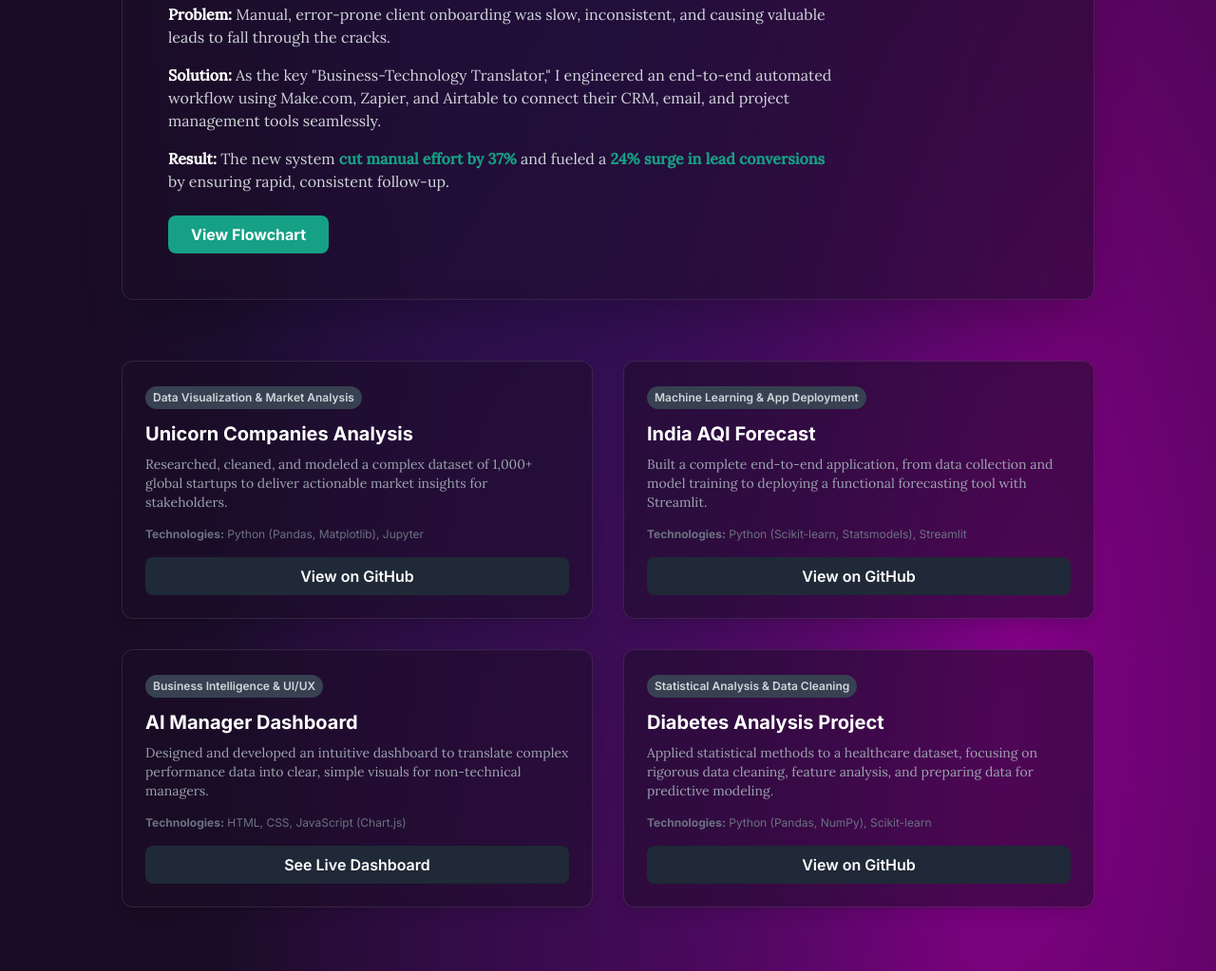
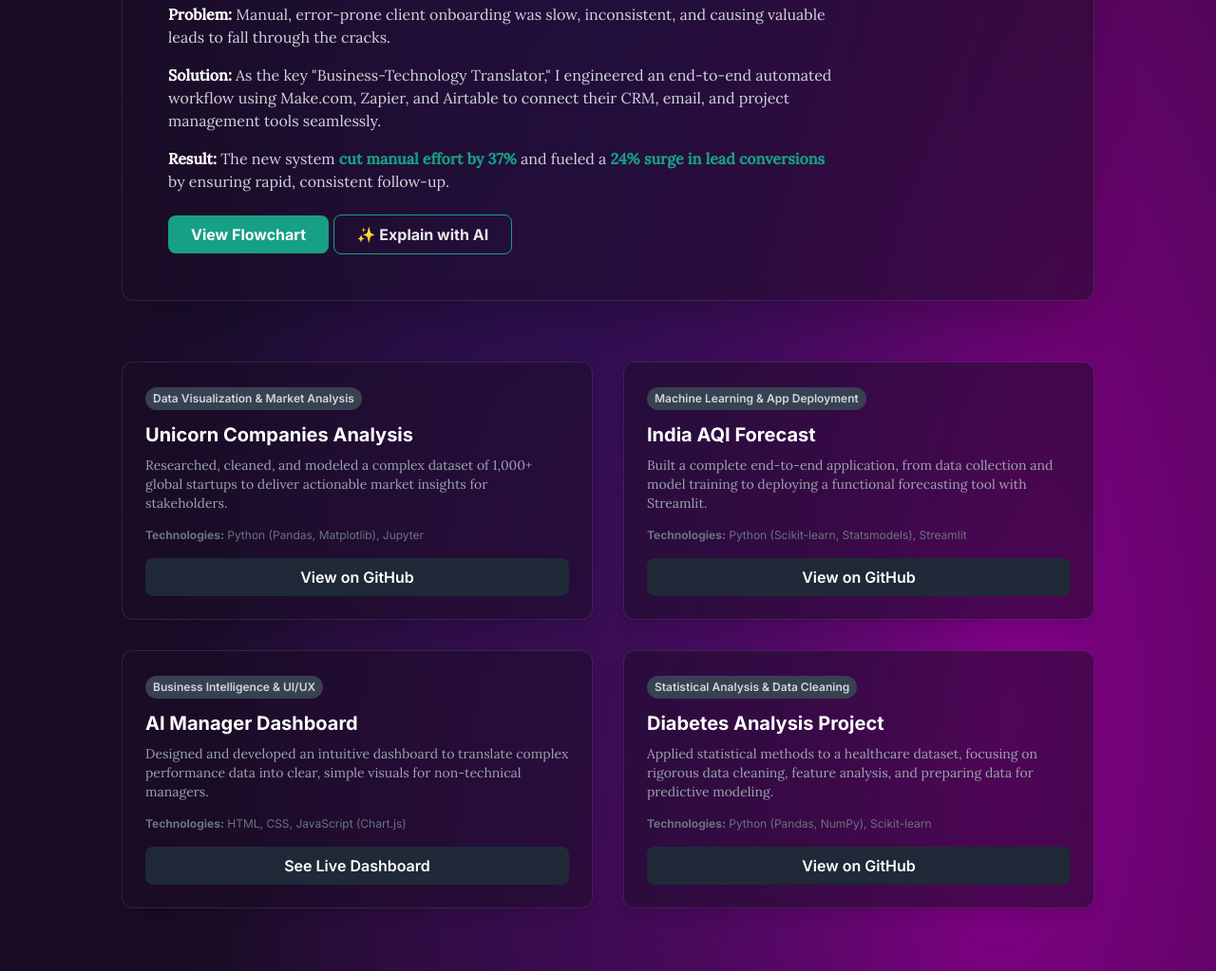
Before and after one commit to Rakshit10Verma/Rakshit10Verma.github.io, a plain HTML site: page index.html in a window 1280 px wide. Shown: the part 1832-2855 px from the top of the page at 95% size. Drawn offline with nearby package versions, Linux system fonts and the light colour scheme; placeholder pictures from the web are drawn by us.

```diff
--- a/index.html
+++ b/index.html
@@ -158,6 +158,7 @@
                         <a href="https://rakshit10verma.github.io/Workflow-flowcharts/" target="_blank"
                             class="mt-6 inline-block bg-accent-color text-white font-bold py-2 px-6 rounded-lg transition-transform transform hover:scale-105 bg-accent-color-hover">View
                             Flowchart</a>
+                        <button class="ai-explain-btn inline-block bg-transparent border border-accent-color text-accent-color font-bold py-2 px-6 rounded-lg transition-all transform hover:scale-105 hover:bg-accent-color hover:text-white">✨ Explain with AI</button>
                     </div>
                     <div class="md:w-1/2 h-64 md:h-auto bg-cover bg-center"
                         style="background-image: url('https://placehold.co/800x600/1a0c24/8a008a?text=Process+Flow')">
```
